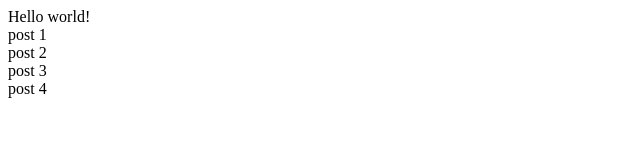
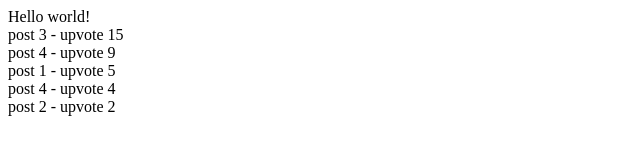
Before and after one commit to hellsinglord22/MEAN, a plain HTML site: page index.html in a window 1280 px wide. Shown: the whole page, without its empty margins (0-640 px from the left). Drawn offline with nearby package versions, Linux system fonts and the light colour scheme.

Commit message:
Add posts ordered by votes

```diff
--- a/app.js
+++ b/app.js
@@ -9,10 +9,11 @@ app.controller('MainCtrl', [
 
 		// send multiple post
 		$scope.posts = [
-			'post 1',
-			'post 2',
-			'post 3',
-			'post 4'
+			{title: 'post 1', upvote:5},
+			{title: 'post 2', upvote:2},
+			{title: 'post 3', upvote:15},
+			{title: 'post 4', upvote:9},
+			{title: 'post 4', upvote:4},
 		];
 
 	}]);
--- a/index.html
+++ b/index.html
@@ -13,8 +13,8 @@
 		{{test}}
 	</div>
 
-	<div ng-repeat="post in posts">
-		{{post}}
+	<div ng-repeat="post in posts | orderBy: '-upvote'">
+		{{post.title}} - upvote {{post.upvote}}
 	</div>
 </body>
 </html>
```
